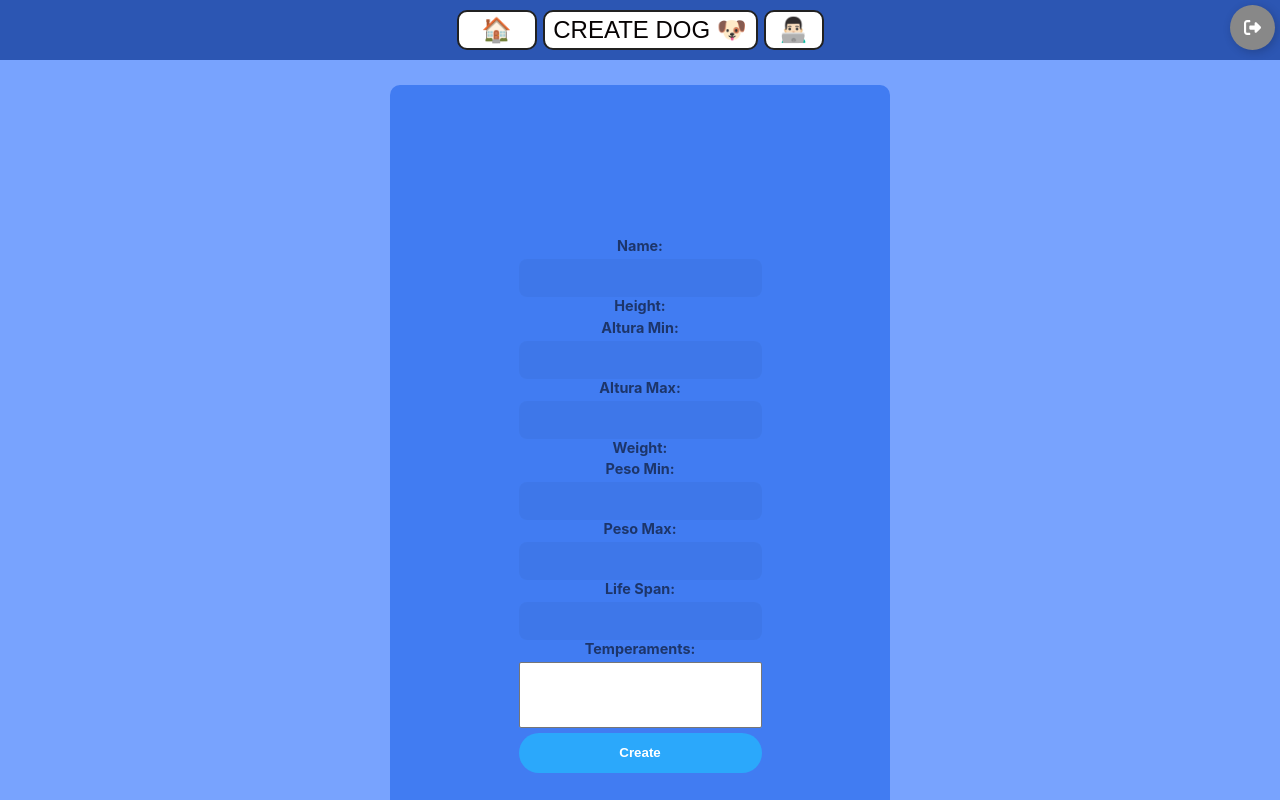
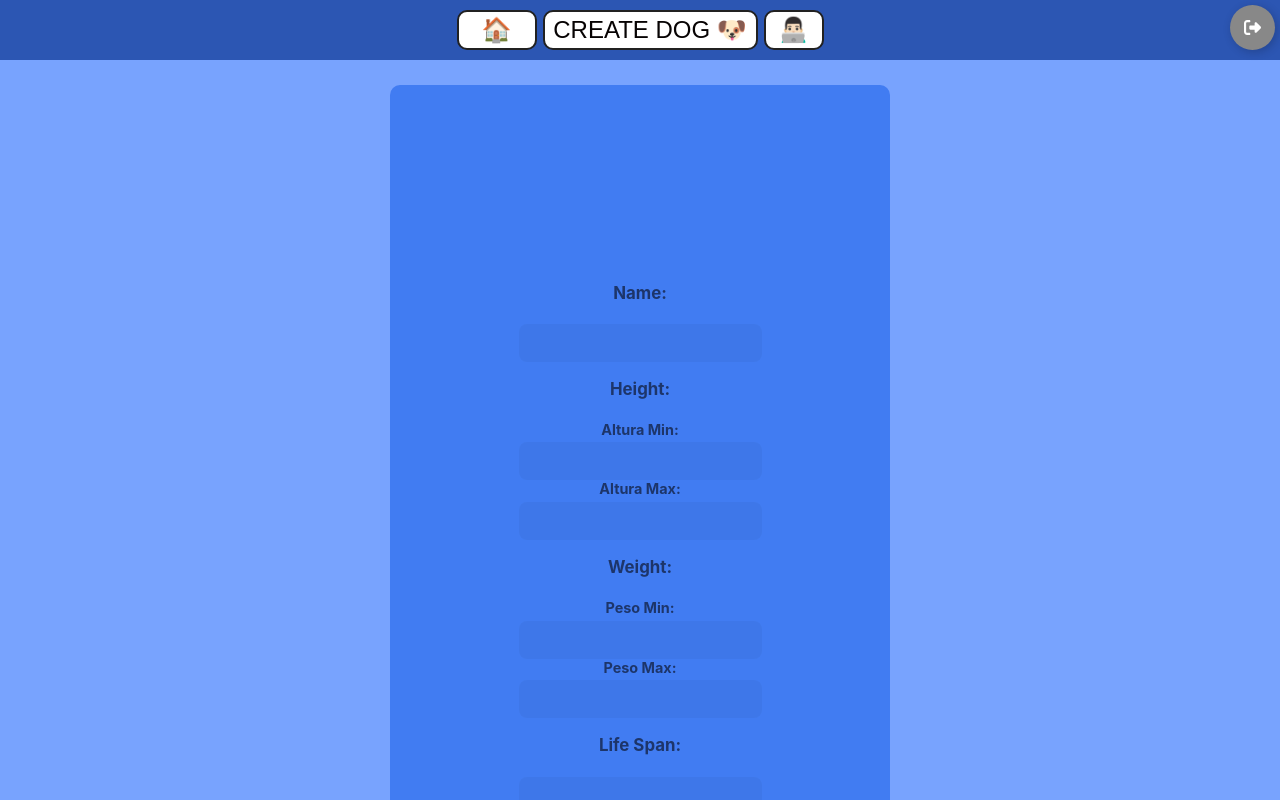
Before and after one commit to ValentinoJerez/ProyectoIntegradorDogs, a React (Vite) app in the folder client/: page /Create in a window 1280 px wide. Shown: the top 800 px of the page. Built offline with nearby package versions, Linux system fonts and the light colour scheme.

Commit message:
Estilos de Form

```diff
--- a/client/src/components/Form/Form.jsx
+++ b/client/src/components/Form/Form.jsx
@@ -98,21 +98,21 @@ function Form() {
     <div className={style.containerForm}>
       <form>
         <div className={style.inputGroup}>
-          <label className={style.label}>Name: </label>
+          <label className={style.label}><h3>Name:</h3></label>
             <input name="name" value={dogData.name} className={style.input} onChange={handleChange} />
                 {errors.name && <span>{errors.name}</span>}
 
-          <label className={style.label}>Height:</label>
+          <label className={style.label}><h3>Height:</h3></label>
 
-          <label className={style.label}>Altura Min: </label>
+          <label className={style.label}>Altura Min:</label>
             <input name="heightMin" value={dogData.heightMin} className={style.input} onChange={handleChange} />
                 {errors.heightMin && <span>{errors.heightMin}</span>}
 
-          <label className={style.label}>Altura Max: </label>
+          <label className={style.label}>Altura Max:</label>
             <input name="heightMax" value={dogData.heightMax} className={style.input} onChange={handleChange} />
                 {errors.heightMax && <span>{errors.heightMax}</span>}
 
-          <label className={style.label}>Weight: </label>
+          <label className={style.label}><h3>Weight:</h3></label>
 
           <label className={style.label}>Peso Min: </label>
             <input name="weightMin" value={dogData.weightMin} className={style.input} onChange={handleChange} />
@@ -123,11 +123,11 @@ function Form() {
             <input name="weightMax" value={dogData.weightMax} className={style.input} onChange={handleChange} />
                 {errors.weightMax && <span>{errors.weightMax}</span>}
 
-          <label className={style.label}>Life Span: </label>
+          <label className={style.label}><h3>Life Span:</h3></label>
           <input name="life_span" value={dogData.life_span} className={style.input} onChange={handleChange}/>
                 {errors.life_span && <span>{errors.life_span}</span>}
 
-          <label className={style.label}>Temperaments: </label>
+          <label className={style.label}><h3>Temperaments:</h3></label>
             <select multiple name="temperaments" value={dogData.temperaments} onChange={selectedChange} >
                 {allTemperaments.map((temperaments) => (<option key={temperaments.name} name={temperaments.name}>{temperaments.name}</option>))}</select>
 
--- a/client/src/components/Form/Form.module.css
+++ b/client/src/components/Form/Form.module.css
@@ -6,7 +6,7 @@
     display: flex;
     align-items: center;
     justify-content: center;
-    height: 105vh;
+    height: 135vh;
     background-color: #417CF2;
 }
 
```
